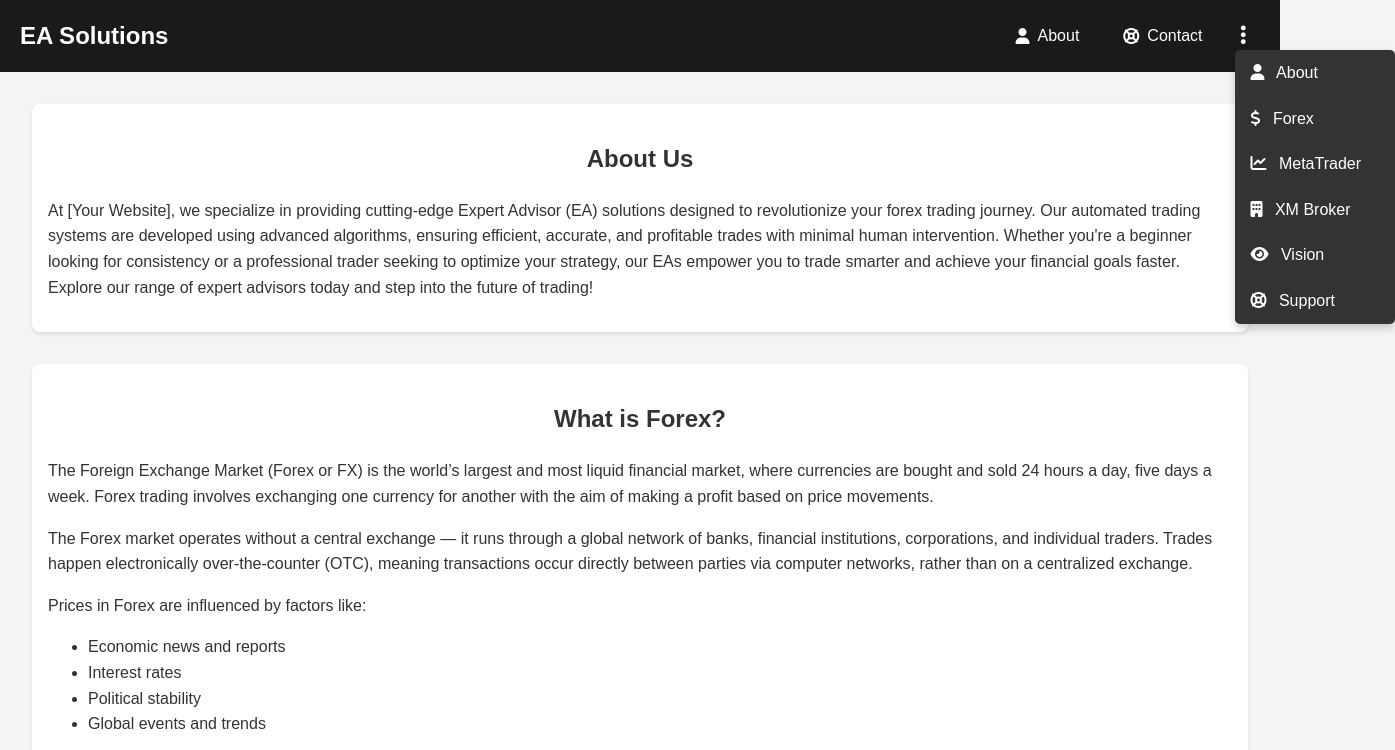
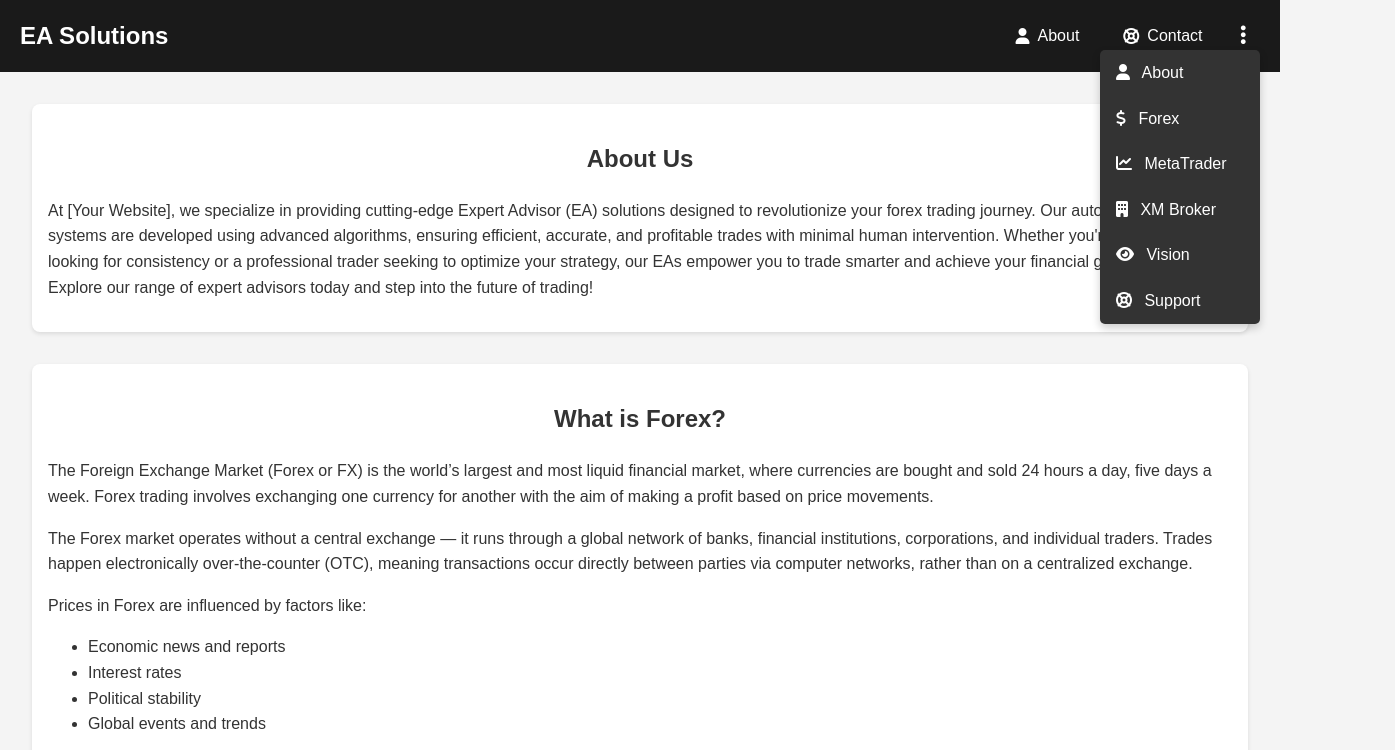
Before and after one commit to Babith18/EASolution, a plain HTML site: page Mywebsite/index.html in a window 1280 px wide. Both pictures are taken after a click on the button 1247 px from the left and 35 px from the top of the page. Shown: the top 750 px of the page, 1395 px wide, since content can reach past the window. Drawn offline with Linux system fonts and the light colour scheme.

Commit message:
Update Style.css
Signed-off-by: EA_solution <poojarybabith@gmail.com>

```diff
--- a/Mywebsite/css/Style.css
+++ b/Mywebsite/css/Style.css
@@ -61,6 +61,8 @@ nav a:hover,
   box-shadow: 0px 4px 8px rgba(0,0,0,0.2);
   z-index: 1;
   border-radius: 5px;
+  right: 0;
+  left: auto;
 }
 
 .dropdown-content a {
```
